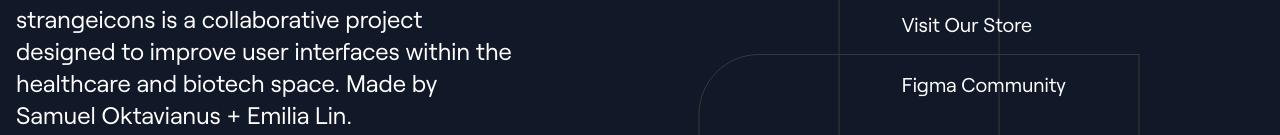
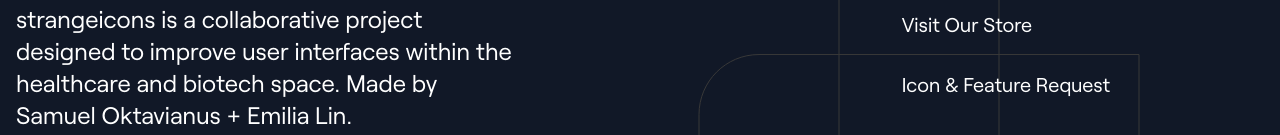
Before and after one commit to indigoscipio/strange-icons, a Next.js app: page / in a window 1280 px wide. Shown: the part 1340-1475 px from the top of the page. Built offline with nearby package versions, Linux system fonts and the light colour scheme; no server answers.

Commit message:
footer link update

```diff
--- a/components/Footer.jsx
+++ b/components/Footer.jsx
@@ -42,13 +42,7 @@ const Footer = () => {
             >
               <li>Visit Our Store</li>
             </Link>
-            <Link
-              rel="noopener noreferrer"
-              target="_blank"
-              href="https://www.figma.com/@strangehelix"
-            >
-              <li>Figma Community</li>
-            </Link>
+
             <Link
               rel="noopener noreferrer"
               target="_blank"
```
